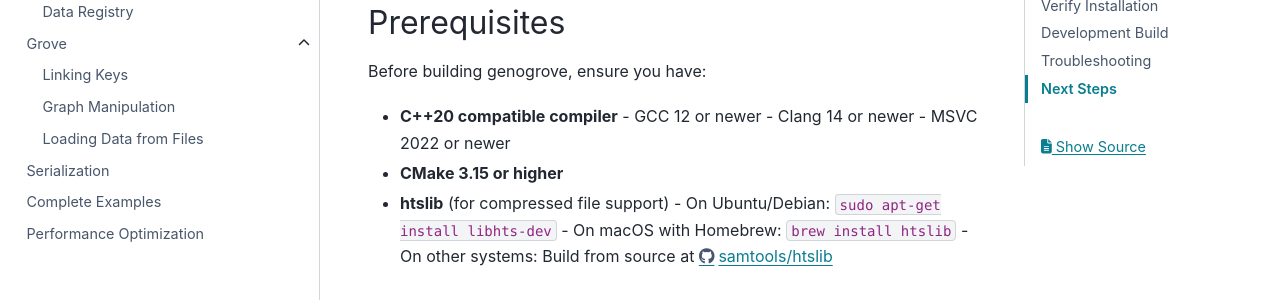
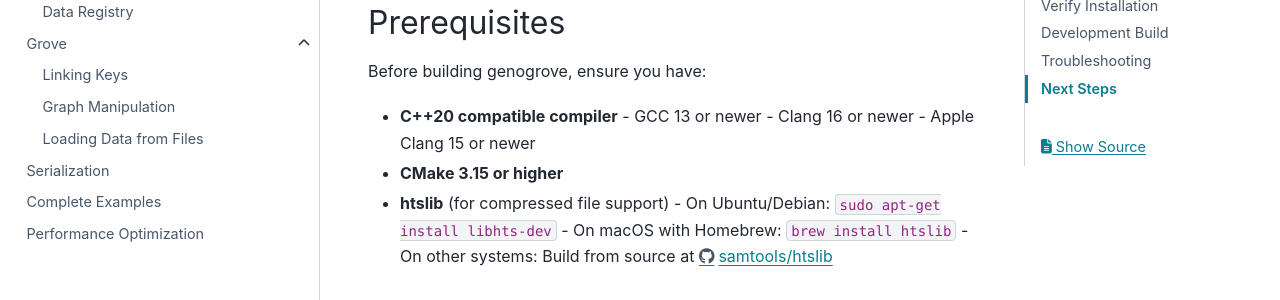
Before and after one commit to genogrove/docs, a Sphinx documentation site: the page built from source/guide/installation.md, in a window 1280 px wide and 900 px high. Shown: the part 275-575 px from the top of the window. Built offline with Sphinx 7.4.7 and the PyData theme 0.15.4, drawn with Linux system fonts in a browser that asks for light colours; some of the changed text lies outside the part shown.

Commit message:
Update compiler support: GCC 13+, Clang 16+, Apple Clang 15+
GCC 12 was dropped (genogrove/genogrove#194) to enable std::format.
Clang minimum updated to 16. MSVC replaced with Apple Clang 15+.
Also confirms no any_type/type_registry references exist in docs (#54).

Co-Authored-By: Claude Opus 4.6 <noreply@anthropic.com>

````diff
--- a/source/guide/installation.md
+++ b/source/guide/installation.md
@@ -7,9 +7,9 @@ This guide covers how to build and install genogrove for use in your projects.
 Before building genogrove, ensure you have:
 
 - **C++20 compatible compiler**
-  \- GCC 12 or newer
-  \- Clang 14 or newer
-  \- MSVC 2022 or newer
+  \- GCC 13 or newer
+  \- Clang 16 or newer
+  \- Apple Clang 15 or newer
 - **CMake 3.15 or higher**
 - **htslib** (for compressed file support)
   \- On Ubuntu/Debian: `sudo apt-get install libhts-dev`
@@ -161,10 +161,10 @@ Ensure your compiler supports C++20:
 
 ```bash
 # Check GCC version
-g++ --version  # Should be 12+
+g++ --version  # Should be 13+
 
 # Check Clang version
-clang++ --version  # Should be 14+
+clang++ --version  # Should be 16+
 ```
 
 **Build fails on older systems**
@@ -175,8 +175,8 @@ Consider using a newer compiler via devtoolset (RHEL/CentOS) or a PPA (Ubuntu):
 # Ubuntu example
 sudo add-apt-repository ppa:ubuntu-toolchain-r/test
 sudo apt update
-sudo apt install gcc-12 g++-12
-export CXX=g++-12
+sudo apt install gcc-13 g++-13
+export CXX=g++-13
 ```
 
 ## Next Steps
````
Also changed, not shown: source/index.md (+1 -1 lines).
